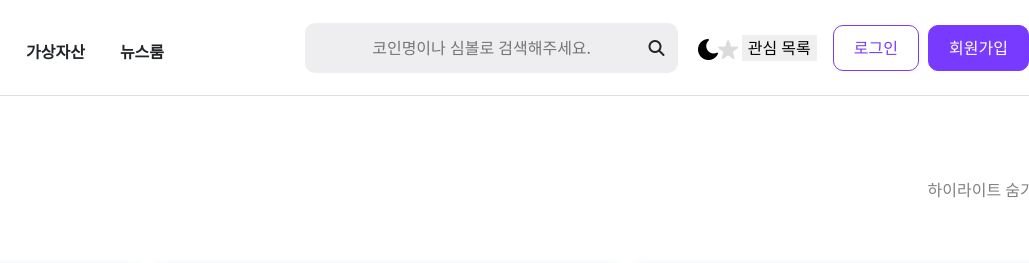
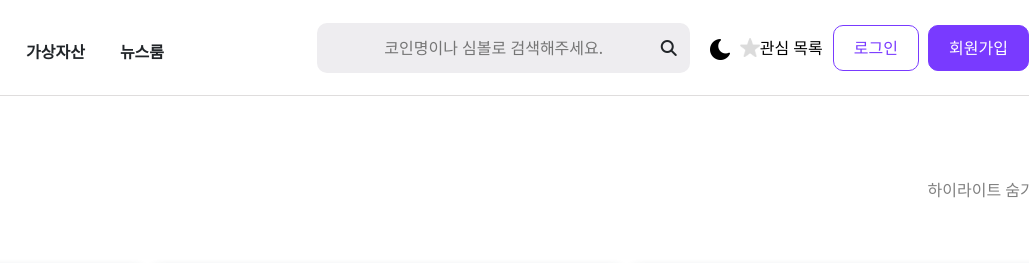
Before and after one commit to hviezda1212/js_group_project, a plain HTML site: page html/main.html in a window 1280 px wide. Shown: the top 263 px of the page, 251-1280 px from the left. Drawn offline with nearby package versions, Linux system fonts and the light colour scheme; no server answers.

Commit message:
[fix] header css 수정중

```diff
--- a/css/main.css
+++ b/css/main.css
@@ -119,16 +119,28 @@ ul, li{
   background-color: #6531d6;
 }
 
-#watch-list-btn {
+/* 관심 목록 */
+/* #watch-list-btn {
   border: none;
   outline: none;
   margin-right: 1em;
+} */
+.watchist-btn{
+  display: flex;
+  align-items: center;
+  padding: 10px;
+  border-radius: 5px;
+  color: black;
+  text-decoration: none;
 }
-.star-img {
-  cursor: pointer;
+.watchist-btn:hover{
+  background-color: rgba(238, 236, 240, 0.616);
 }
-a {
-  text-decoration: none;
+.watchist-btn:hover .star-img{
+  color: rgb(231, 168, 31);
+}
+.watchist-btn p{
+  margin: 0;
 }
 
 /*mobile*/
--- a/html/main.html
+++ b/html/main.html
@@ -50,6 +50,7 @@
               ><img src="../assets/images/moon.png" alt="" />
             </a>
             <label>
+              <a class="watchist-btn" href="/html/watchList.html">
                 <img
                   src="../assets/images/star.png"
                   width="20"
@@ -57,11 +58,17 @@
                   alt=""
                   class="star-img"
                 />
-              <button id="watch-list-btn">관심 목록</button>
+                <!-- <button id="watch-list-btn">관심 목록</button> -->
+                <p id="watch-list-btn">관심 목록</p>
+              </a>
             </label>
             <div class="login-btn-area">
-              <button class="login-btn">로그인</button>
-              <button class="resister-btn">회원가입</button>
+              <a href="/html/login.html"
+                ><button class="login-btn">로그인</button></a
+              >
+              <a href="/html/login.html"
+                ><button class="resister-btn">회원가입</button></a
+              >
             </div>
           </div>
         </div>
```
Lines whose indentation alone changed are shown as unchanged.
